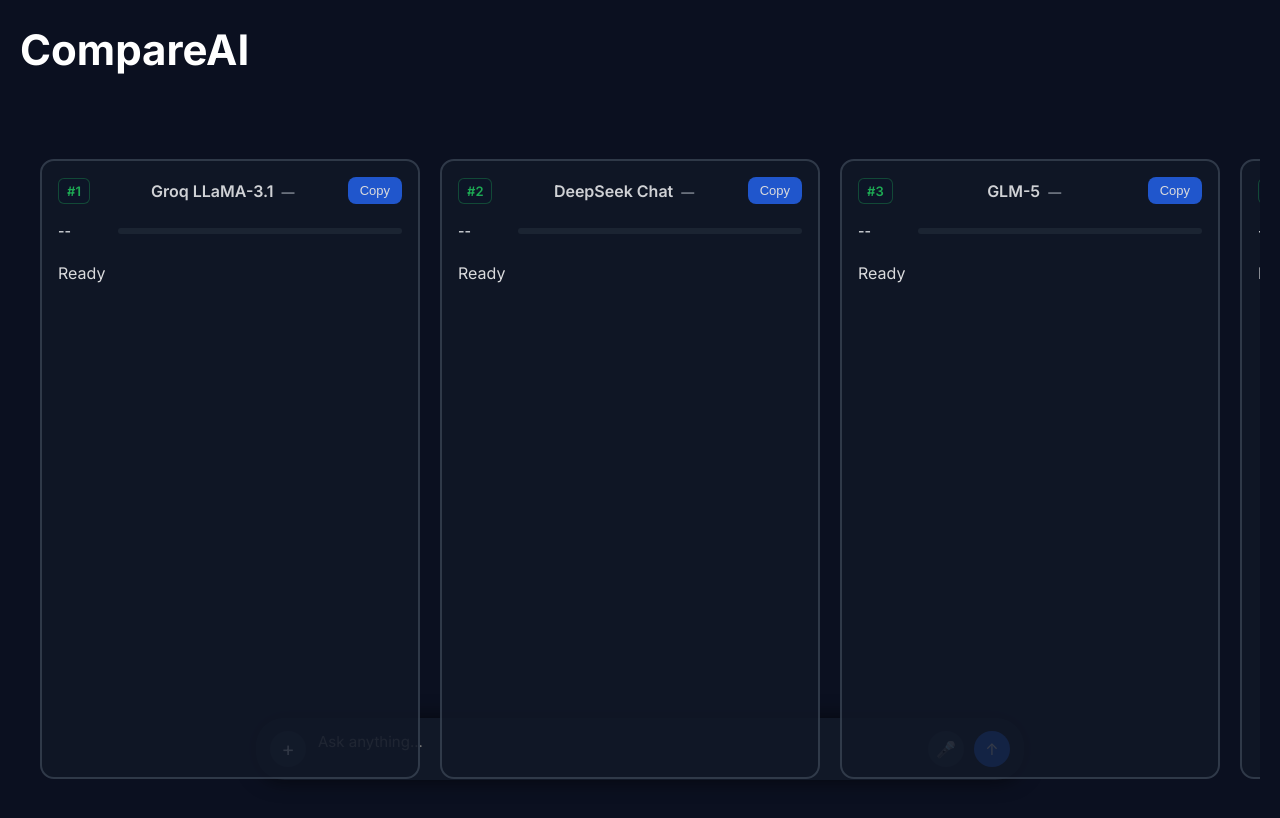
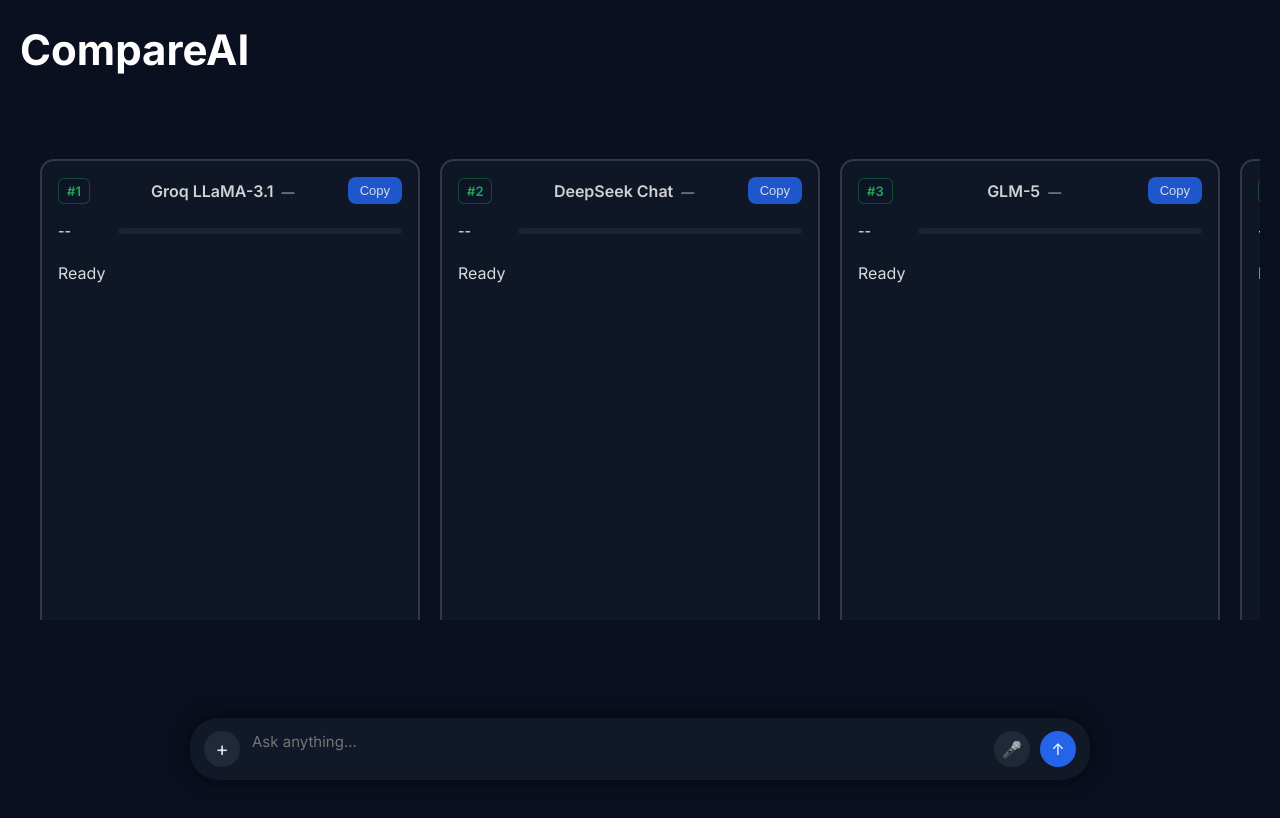
Before and after one commit to ashishbhartii/ComapreAI-Project, a React app in the folder frontend/: page / in a window 1280 px wide. Shown: the top 818 px of the page. Built offline with nearby package versions, Linux system fonts and the light colour scheme; the HTML template or start-up script is replaced by a standard one.

Commit message:
Fix layout and search bar visibility

```diff
--- a/frontend/src/App.tsx
+++ b/frontend/src/App.tsx
@@ -984,7 +984,13 @@
 
           {/* Ends here */}
 
-          <div className="responseBox">
+          <div
+  className="responseBox"
+  style={{
+    maxHeight: "320px",
+    overflowY: "auto"
+  }}
+>
 
             {status[model.key] === "loading"
               ? "Typing..."
@@ -1006,15 +1012,32 @@
 
   return (
 
-    <div className="page">
+    <div className="page" style={{
+  height: "100vh",
+  display: "flex",
+  flexDirection: "column",
+  overflow: "hidden"
+}}>
 
-      <div className="container">
+      <div
+  className="container"
+  style={{
+    flex: 1,
+    overflowY: "auto",
+    paddingBottom: "140px"
+  }}
+>
 
         <h1 className="title">
           CompareAI
         </h1>
 
-        <div className="cardGrid">
+        <div
+  className="cardGrid"
+  style={{
+    alignItems: "start"
+  }}
+>
           {displayOrder.map(renderCard)}
         </div>
 
@@ -1082,7 +1105,17 @@
 
       )}
 
-      <div className="searchSticky">
+      <div
+  className="searchSticky"
+  style={{
+    position: "fixed",
+    bottom: "20px",
+    left: "50%",
+    transform: "translateX(-50%)",
+    width: "min(900px, 92%)",
+    zIndex: 1000
+  }}
+>
 
         <div className="plusBtn">+</div>
 
```
